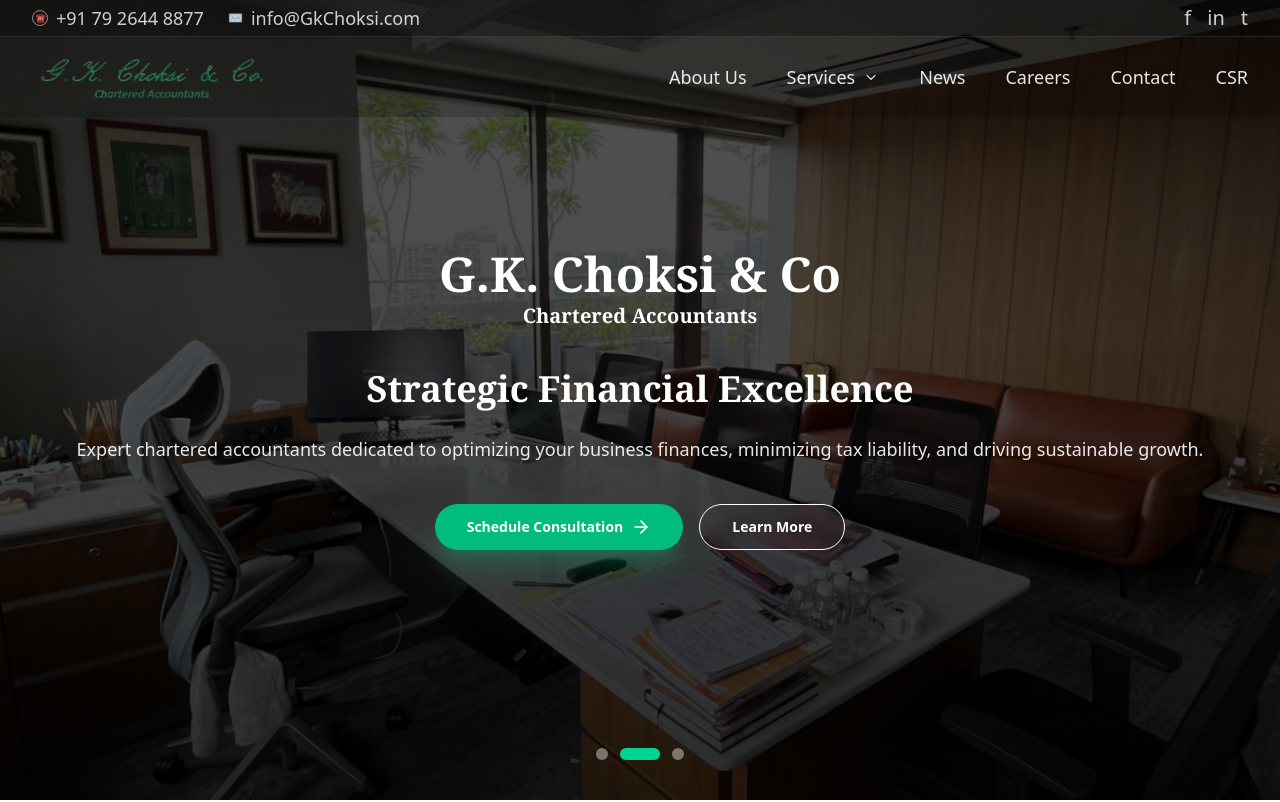
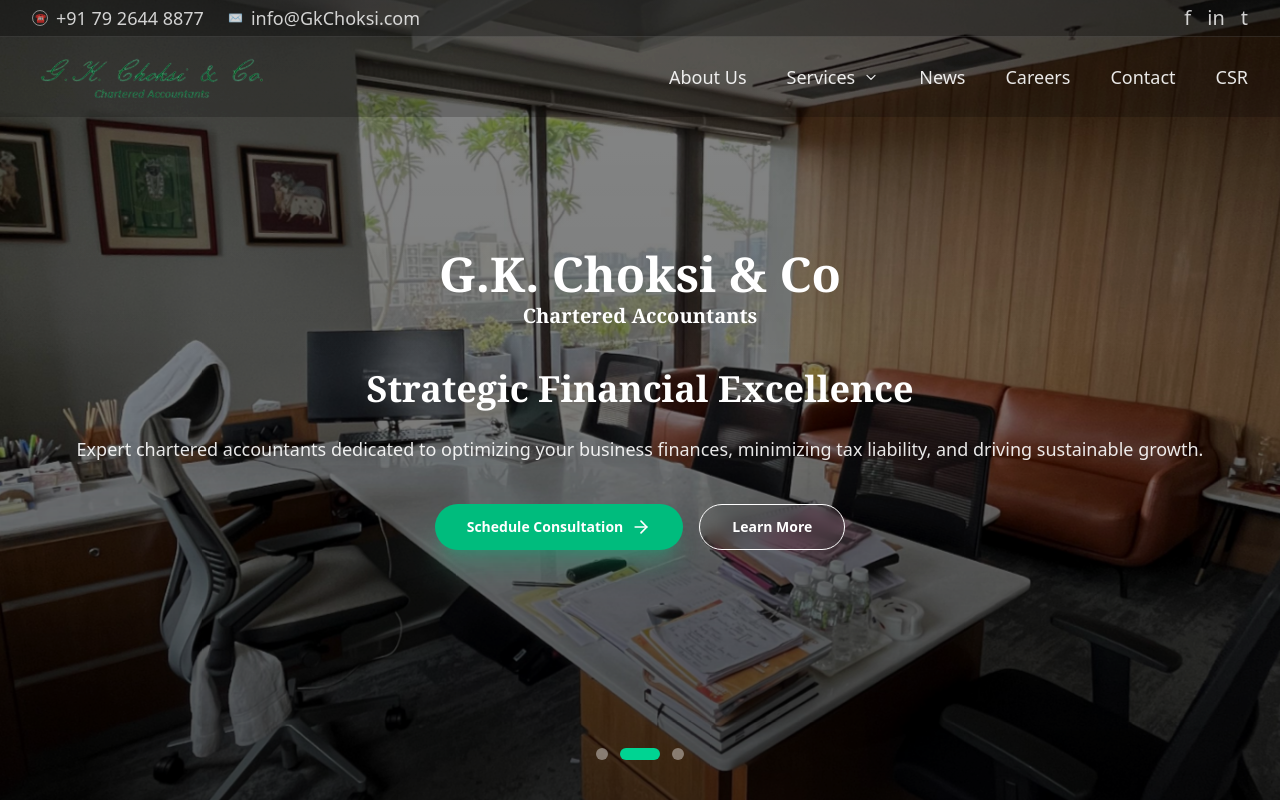
Before and after one commit to digitalwebconnection/gkChoksi, a React (Vite) app: page / in a window 1280 px wide. Shown: the top 802 px of the page. Built offline with nearby package versions, Linux system fonts and the light colour scheme.

Commit message:
first commit

```diff
--- a/src/App.css
+++ b/src/App.css
@@ -1 +1,9 @@
 @import "tailwindcss";
+
+html,
+body,
+#root {
+  width: 100%;
+  max-width: 100%;
+  overflow-x: hidden;
+}
--- a/src/App.tsx
+++ b/src/App.tsx
@@ -5,6 +5,7 @@
 import HomeMain from "./component/home/HomeMain";
 import Navbar from "./component/Navbar";
 import AboutUsMain from "./component/aboutus/AboutUsMain";
+import ManagementMain from "./component/ManagementConsulting/ManagementMain";
 
 function App() {
   return (
@@ -17,6 +18,7 @@
         <Routes>
           <Route path="/" element={<HomeMain />} />
           <Route path="/about" element={<AboutUsMain />} />
+          <Route path="/services/management-consulting" element={<ManagementMain />} />
           {/* <Route path="/services" element={<ServicesPage />} /> */}
           {/* <Route path="/news" element={<NewsPage />} /> */}
           {/* <Route path="/careers" element={<CareersPage />} /> */}
--- /dev/null
+++ b/src/component/ManagementConsulting/ManagementMain.tsx
@@ -0,0 +1,10 @@
+
+const ManagementMain = () => {
+  return (
+    <>
+
+    </>
+  )
+}
+
+export default ManagementMain
--- a/src/component/home/HomeHero.tsx
+++ b/src/component/home/HomeHero.tsx
@@ -52,7 +52,7 @@
           aria-hidden
         >
           {/* dark overlay */}
-          <div className="absolute inset-0 bg-black/70" />
+          <div className="absolute inset-0 bg-black/50" />
         </div>
       ))}
 
```
Also changed, not shown: src/component/ManagementConsulting/ManagementHero.tsx (added).
